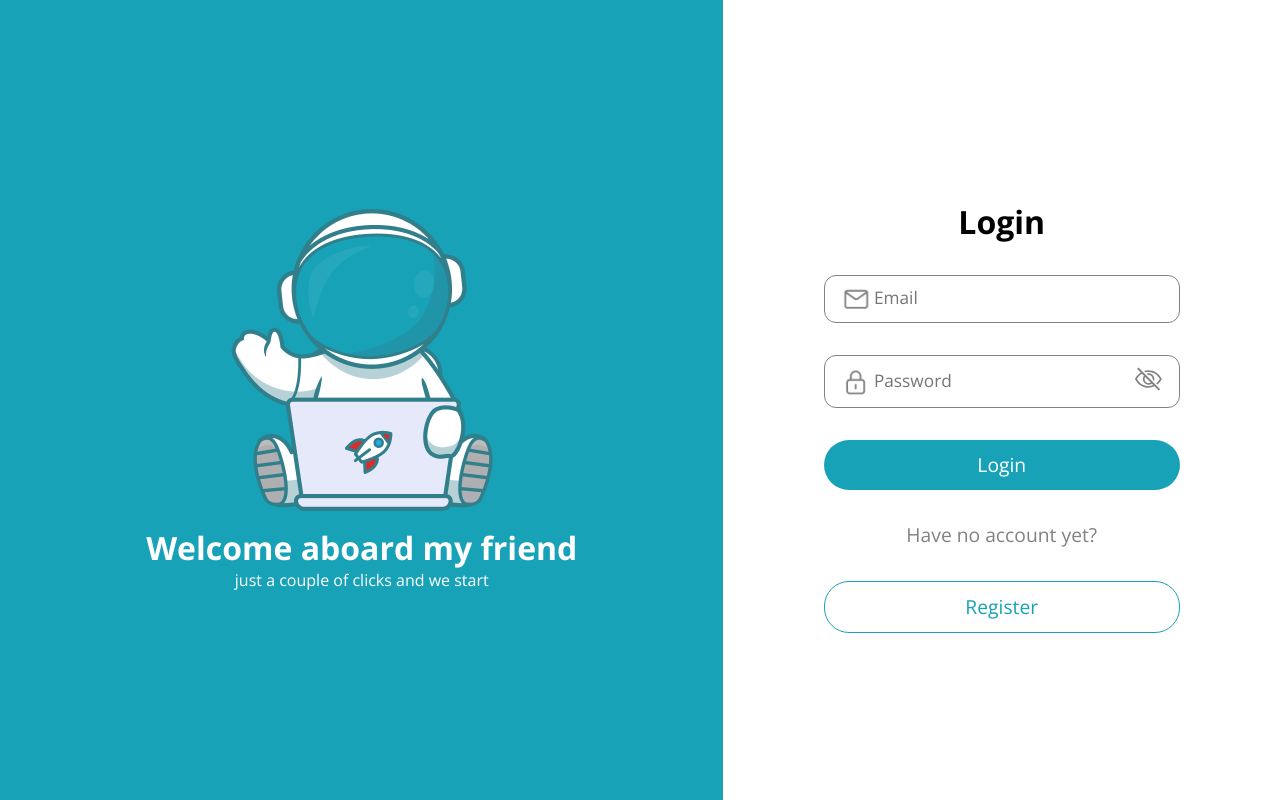
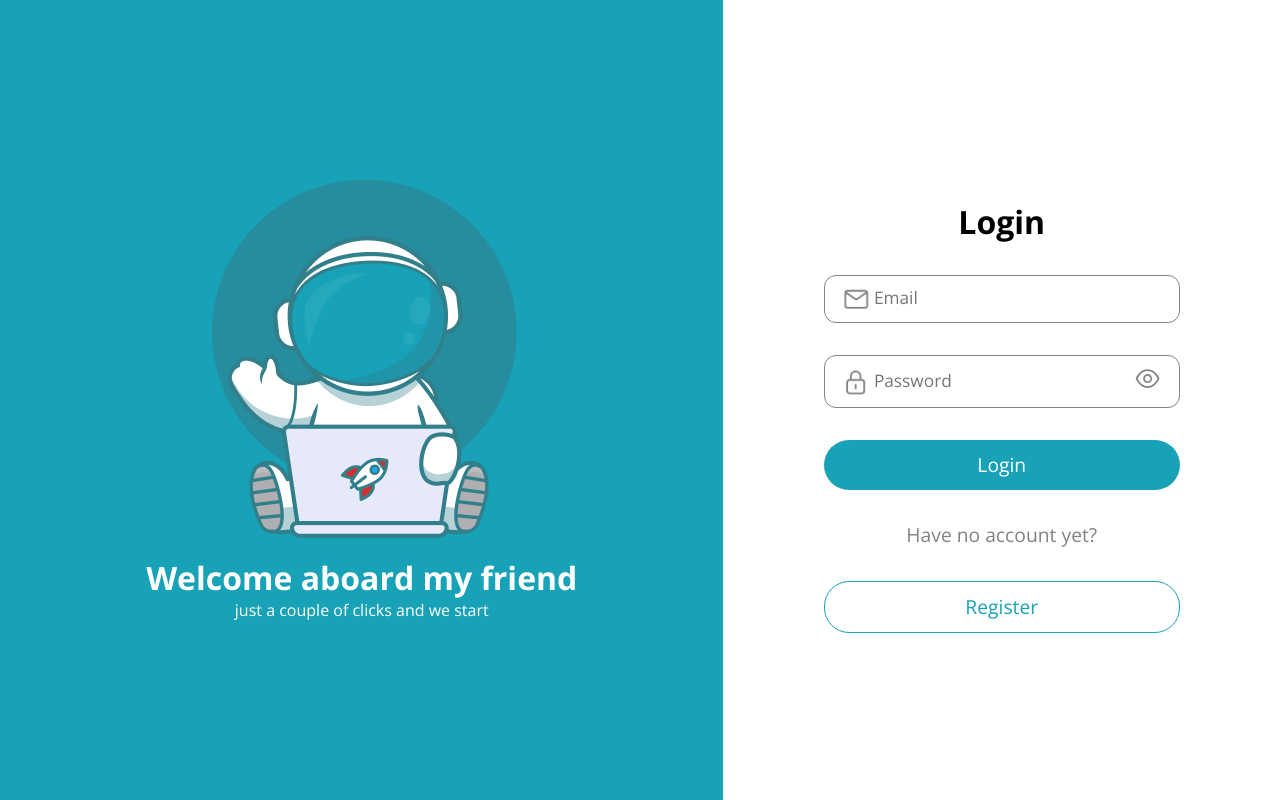
Before and after one commit to Asthagupta26/Pro-Manage-Frontend, a React (Vite) app: page /login in a window 1280 px wide. Built offline with nearby package versions, Linux system fonts and the light colour scheme; the HTML template or start-up script is replaced by a standard one.

Commit message:
art image

```diff
--- a/src/components/Login/Login.jsx
+++ b/src/components/Login/Login.jsx
@@ -123,7 +123,7 @@ const Login = () => {
                   required
                 />
                 <div style={{ cursor: "pointer" }} onClick={togglePasswordVisibility}>
-                  {passwordShown ? <img src={show} className={styles.icon} /> : <img src={hide} className={styles.icon} />}
+                  {passwordShown ? <img src={hide} className={styles.icon} /> : <img src={show} className={styles.icon} />}
                 </div>
               </div>
               {errors.password && (
--- a/src/components/Register/Register.jsx
+++ b/src/components/Register/Register.jsx
@@ -159,7 +159,7 @@ const Register = () => {
                   onChange={handleChange}
                 />
                 <div style={{ cursor: "pointer" }} onClick={togglePasswordVisibility}>
-                  {passwordShown ? <img src={show} className={styles.icon} /> : <img src={hide} className={styles.icon} />}
+                  {passwordShown ? <img src={hide} className={styles.icon} /> : <img src={show} className={styles.icon} />}
                 </div>
               </div>
               {errors.password && (
@@ -180,7 +180,7 @@ const Register = () => {
                   onChange={handleChange}
                 />
                 <div style={{ cursor: "pointer" }} onClick={toggleConfirmPasswordVisibility}>
-                  {confirmPasswordShown ? <img src={show} className={styles.icon} /> : <img src={hide} className={styles.icon} />}
+                  {confirmPasswordShown ? <img src={hide} className={styles.icon} /> : <img src={show} className={styles.icon} />}
                 </div>
               </div>
               {errors.confirmPassword && (
--- a/src/components/Settings/Settings.jsx
+++ b/src/components/Settings/Settings.jsx
@@ -145,7 +145,7 @@ function Settings() {
             type={passwordShown ? "text" : "password"}
           />
           <div style={{ cursor: "pointer" }} onClick={togglePasswordVisibility}>
-            {passwordShown ? <img src={show} className={styles.icon} /> : <img src={hide} className={styles.icon} />}
+            {passwordShown ? <img src={hide} className={styles.icon} /> : <img src={show} className={styles.icon} />}
           </div>
         </div>
 
@@ -160,7 +160,7 @@ function Settings() {
             type={newPasswordShown ? "text" : "password"}
           />
           <div style={{ cursor: "pointer" }} onClick={toggleNewPasswordVisibility}>
-            {newPasswordShown ? <img src={show} className={styles.icon} /> : <img src={hide} className={styles.icon} />}
+            {newPasswordShown ? <img src={hide} className={styles.icon} /> : <img src={show} className={styles.icon} />}
           </div>
         </div>
 
--- a/src/pages/UserAuthPage/AuthLayout.jsx
+++ b/src/pages/UserAuthPage/AuthLayout.jsx
@@ -1,19 +1,21 @@
 import React from "react";
 import styles from "./AuthLayout.module.css";
 import welcome from "../../assets/images/welcome.png";
+import back from "../../assets/images/back.png";
 
 function AuthLayout() {
-
-
   return (
-   <>
-   <div className={styles.container}>
+    <div className={styles.container}>
+      <div className={styles.image}>
+        <img src={back} alt="" className={styles.backImg} />
         <img src={welcome} className={styles.welcomeImg} />
+      </div>
+      <div className={styles.content}>
         <h1 className={styles.heading}>Welcome aboard my friend</h1>
         <p className={styles.paragraph}>just a couple of clicks and we start</p>
       </div>
-   </>
-  )
+    </div>
+  );
 }
 
 export default AuthLayout;
--- a/src/pages/UserAuthPage/AuthLayout.module.css
+++ b/src/pages/UserAuthPage/AuthLayout.module.css
@@ -7,11 +7,33 @@
   width: 100%;
   background-color: #17a2b8;
   color: white;
+  gap: 4.5rem;
 }
 
 .welcomeImg {
   margin-bottom: 1%;
+  position: absolute;
+  top: 57px;
+  left: 15px;
 }
+
 .heading {
   margin-top: 1%;
 }
+
+.image {
+  position: relative;
+  top: -150px;
+  left: -150px;
+}
+
+.backImg {
+  position: absolute;
+  top: 0px;
+}
+
+.content {
+  position: relative;
+  top: 150px;
+  text-align: center;
+}
```
Also changed, not shown: src/assets/images/Back.png (added).
